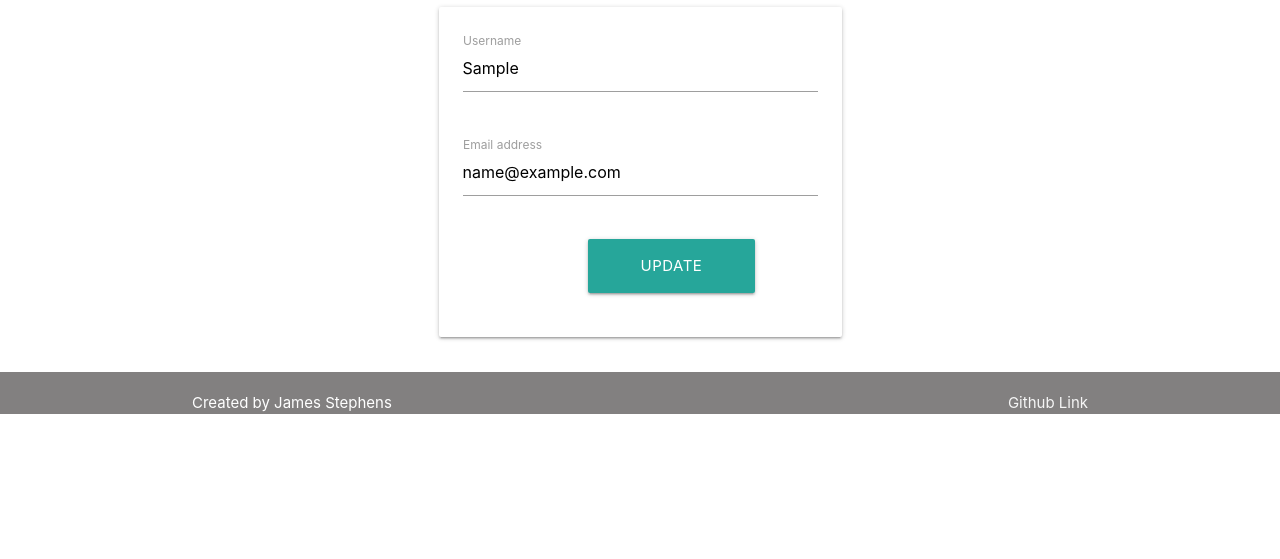
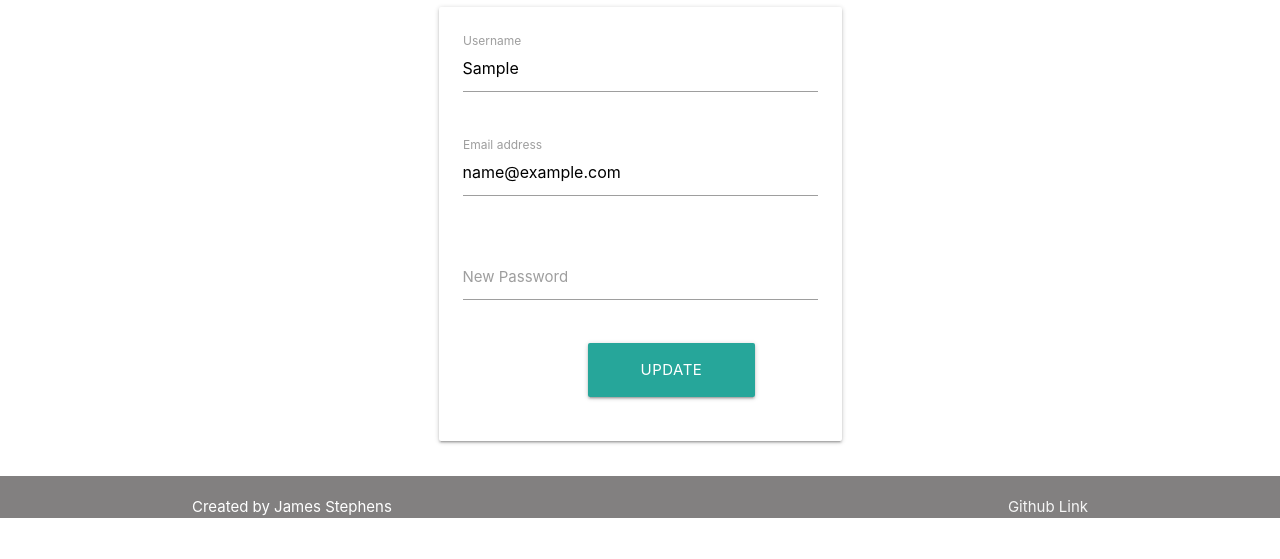
Before and after one commit to DevSteg/film_review_project, a Flask app: page /profile/1 in a window 1280 px wide. Shown: the part 241-800 px from the top of the page. Run offline with Flask 2, Linux system fonts and the light colour scheme; the visitor is signed in with stand-in values (Sample User, id 1); a database or web service that is not in the repository returns one stand-in record (values such as "Sample title"); some libraries are stand-ins or nearby versions.

Commit message:
Add update profile functionality

```diff
--- a/app.py
+++ b/app.py
@@ -168,7 +168,22 @@ def profile(username):
     email = mongo.db.users.find_one(
         {"username": session["user"]})["email"]
 
+    user_id = mongo.db.users.find_one(
+        {"username": session["user"]})["_id"]
+
     if session["user"]:
+        if request.method == "POST":
+            update = {
+                "username": request.form.get("username"),
+                "email": request.form.get("email"),
+                "password": generate_password_hash(
+                    request.form.get("password"))
+            }
+
+            mongo.db.users.update({"_id": ObjectId(user_id)}, update)
+            flash("Profile Successfully Updated")
+            return redirect(url_for("logout"))
+
         return render_template(
             "profile.html", username=username, email=email)
 
--- a/templates/profile.html
+++ b/templates/profile.html
@@ -21,6 +21,12 @@
                         </div>
                     </div>
                     <div class="row">
+                        <div class="input-field col s12">
+                            <input type="password" id="password" name="password" required>
+                            <label for="password">New Password</label>
+                        </div>
+                    </div>
+                    <div class="row">
                         <div class="col s6 offset-m4">
                             <button type="submit" class="waves-effect waves-light btn-large hoverable">Update profile</button>
                         </div>
```
